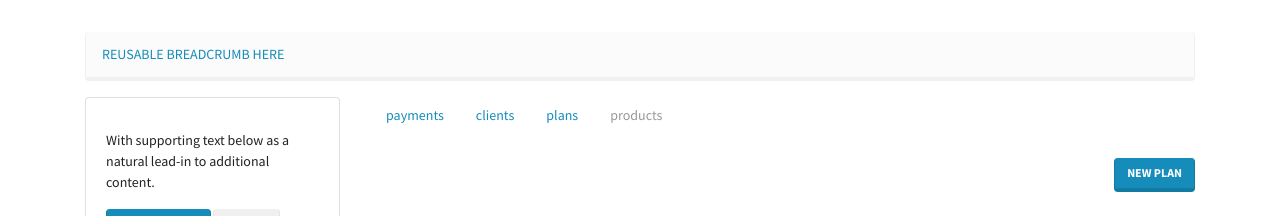
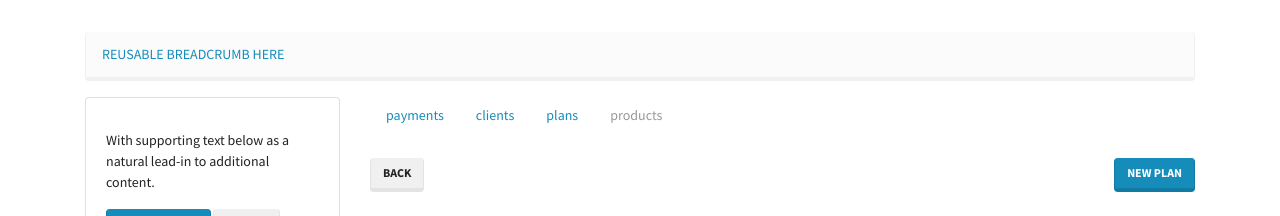
Before and after one commit to agapanto/pagosimple, a Django app: template pagosimple_frontend/templates/dashboard/apps/plans/list.html in a window 1280 px wide. Shown: the part 57-273 px from the top of the page. Run offline with Django 3.2, Linux system fonts and the light colour scheme; the template is opened without the code that fills it, so the values that code supplies are empty; some libraries are stand-ins or nearby versions.

Commit message:
Add back button to plans list template

```diff
--- a/pagosimple_frontend/templates/dashboard/apps/plans/list.html
+++ b/pagosimple_frontend/templates/dashboard/apps/plans/list.html
@@ -26,6 +26,9 @@
 
       <div class="row">
         <div class="col-12">
+          <a class="btn btn-secondary float-left mb-4" href="#">
+            Back
+          </a>
           <a class="btn btn-primary float-right mb-4" href="#">
             NEW PLAN
           </a>
```
